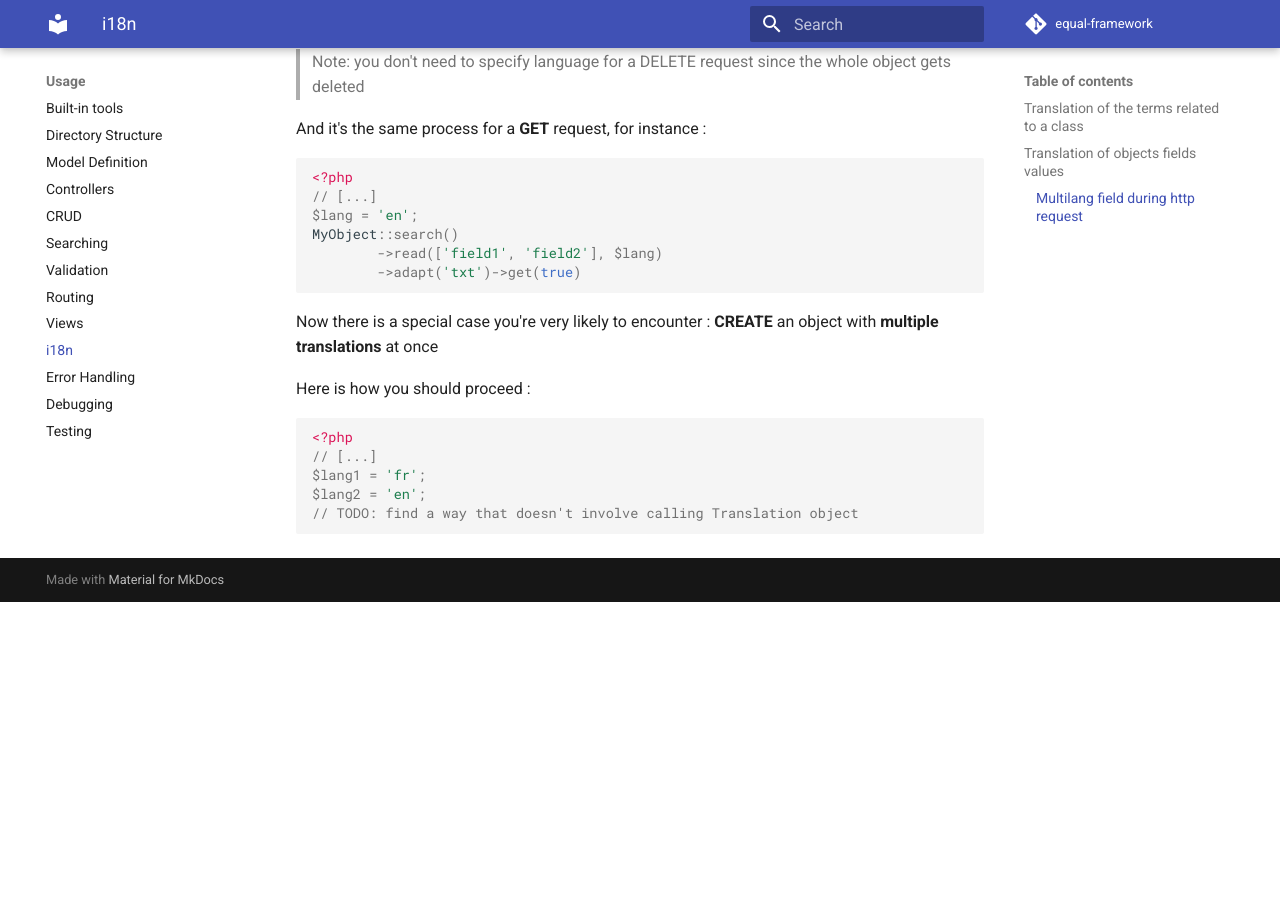
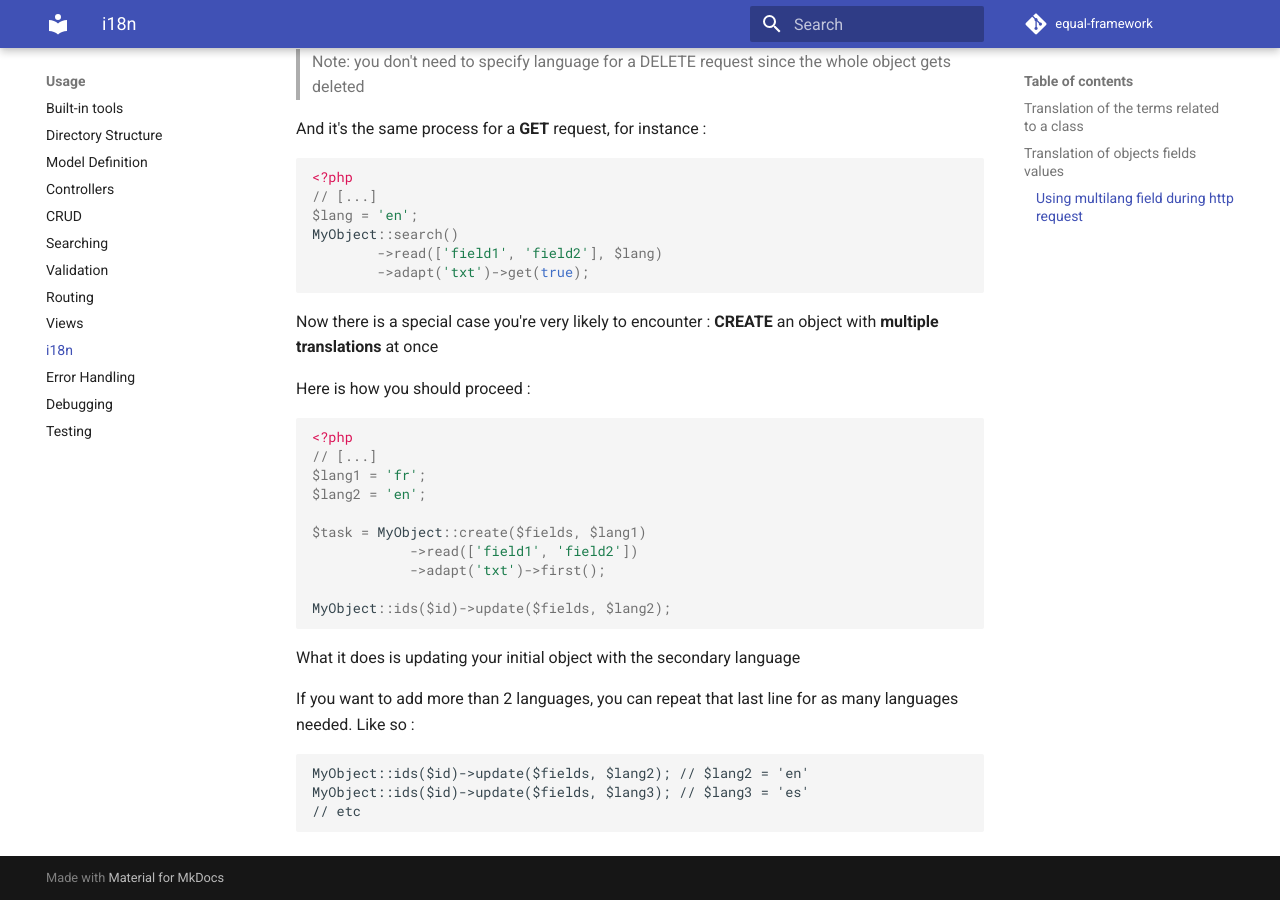
Before and after one commit to equalframework/equal-doc, an MkDocs documentation site: the page built from docs/usage/i18n.md, in a window 1280 px wide and 900 px high, scrolled down 1786 px. Built offline with MkDocs 1.6.1 and Material for MkDocs 9.7.7, drawn with Linux system fonts in a browser that asks for light colours; comment, search, counter and statistics services are not loaded; before the commit the page ends 2388 px from its top, so only the background shows below that; some of the changed text lies outside the part shown.

Commit message:
finishing 'translation with multilang field'

````diff
--- a/docs/usage/i18n.md
+++ b/docs/usage/i18n.md
@@ -37,7 +37,7 @@ Indeed, the size of the 'value' column may vary greatly from one type to another
 
 Note : as the only condition for the SQL type is to be compatible with the associated easyObject type, one must pay attention, in order for a binary field to be translated (for instance a PDF doc available in different languages), that the value of this field never has a greater size to the one of the SQL MEDIUMBLOB type (by example : BLOB, LONGBLOB, …).
 
-#### Multilang field during http request
+#### Using multilang field during http request
 
 To understand how it works, let's compare with a normal http **UPDATE** controller (which is also valid for CREATE)
 
@@ -76,7 +76,7 @@ And it's the same process for a **GET** request, for instance :
 $lang = 'en';
 MyObject::search()
     	->read(['field1', 'field2'], $lang)
-    	->adapt('txt')->get(true)
+    	->adapt('txt')->get(true);
 ```
 
 Now there is a special case you're very likely to encounter : **CREATE** an object with **multiple translations** at once
@@ -88,5 +88,20 @@ Here is how you should proceed :
 // [...]
 $lang1 = 'fr';
 $lang2 = 'en';
-// TODO: find a way that doesn't involve calling Translation object
+
+$task = MyObject::create($fields, $lang1)
+    		->read(['field1', 'field2'])
+    		->adapt('txt')->first();
+
+MyObject::ids($id)->update($fields, $lang2);
 ```
+
+What it does is updating your initial object with the secondary language
+
+If you want to add more than 2 languages, you can repeat that last line for as many languages needed. Like so :
+
+```php
+MyObject::ids($id)->update($fields, $lang2); // $lang2 = 'en'
+MyObject::ids($id)->update($fields, $lang3); // $lang3 = 'es'
+// etc
+```
````
Also changed, not shown: docs/advanced/ci-cd.md (+2 -6 lines).
